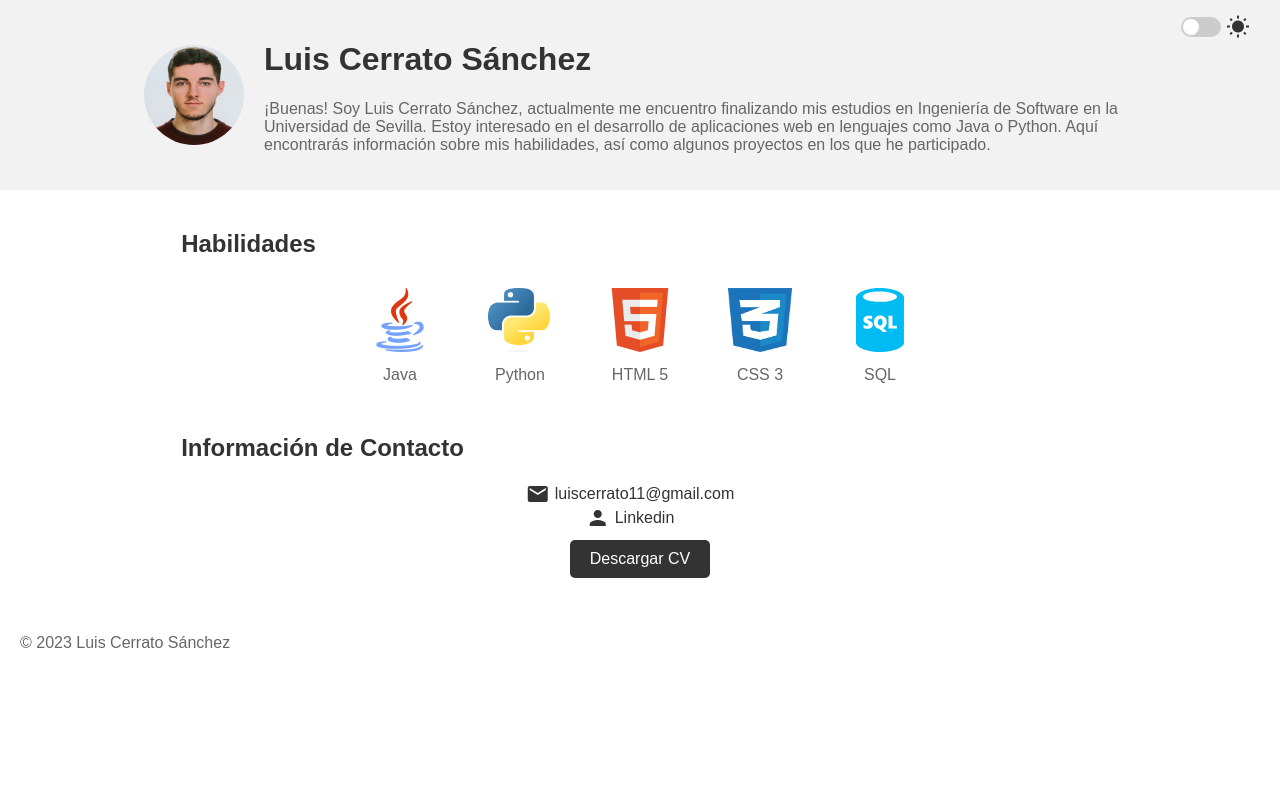
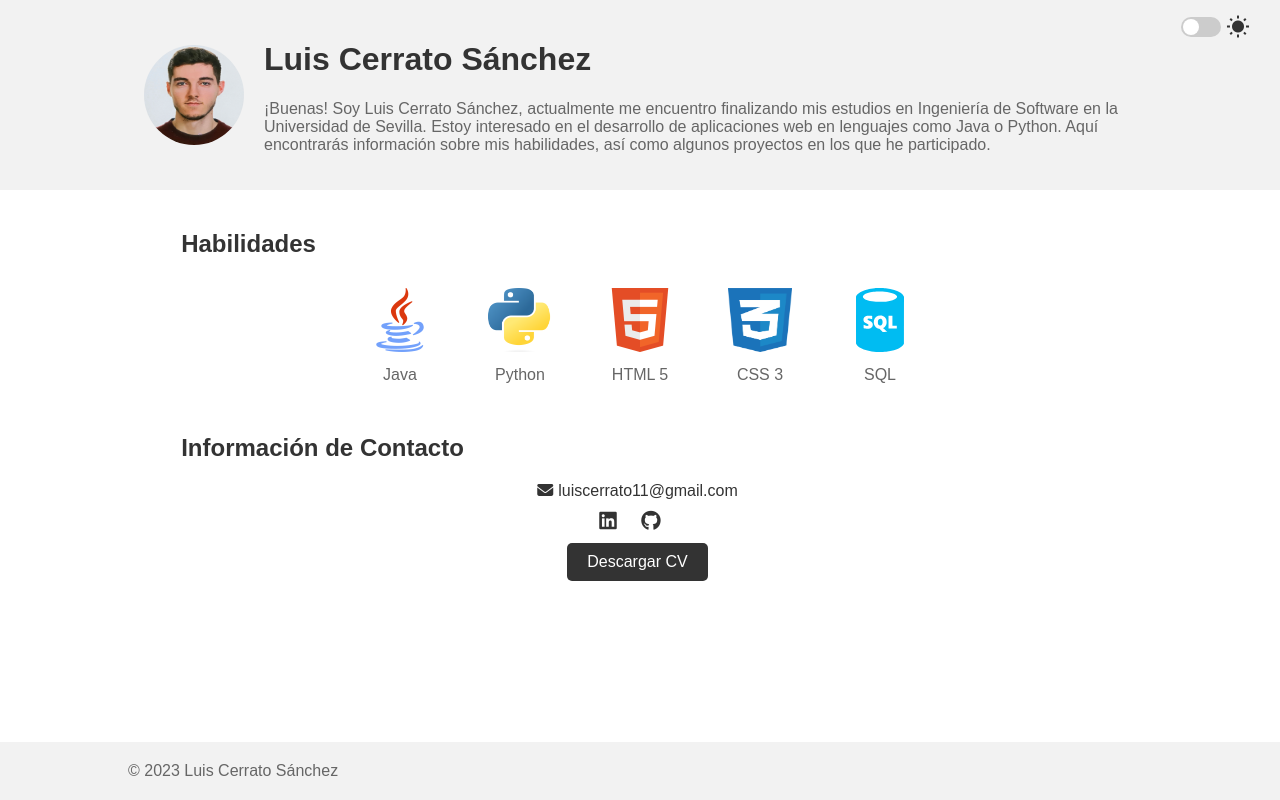
Before and after one commit to luicersan/portfolio, a plain HTML site: page index.html in a window 1280 px wide. Drawn offline with Linux system fonts and the light colour scheme.

Commit message:
fixed style of contact info

```diff
--- a/index.html
+++ b/index.html
@@ -8,7 +8,8 @@
   <link rel="stylesheet" href="styles.css">
   <link href="https://fonts.googleapis.com/icon?family=Material+Icons" rel="stylesheet">
   <link rel="icon" href="icons/person.png" type="image/png">
-
+  <link rel="stylesheet" href="https://cdnjs.cloudflare.com/ajax/libs/font-awesome/5.15.3/css/all.min.css" integrity="sha512-ZK+VcPe3UQK8k/v5Bu7lHCv1KNj51Kc/Ch4nVHjIbgbmGnQDYVW7bT8x5AlOnkG/9Hmr88HhUKBRAsAVBUL7iw==" crossorigin="anonymous" referrerpolicy="no-referrer" />
+  <script src="https://kit.fontawesome.com/9b3f260e8b.js" crossorigin="anonymous"></script>
 </head>
 
 <body>
@@ -63,27 +64,16 @@
     <section id="contacto">
       <h2>Información de Contacto</h2>
       <div class="contacto-container">
-        <div class="contacto-item">
-          <a href="mailto:info@example.com">
-            <i class="material-icons">email</i>
-            <span>luiscerrato11@gmail.com</span>
-          </a>
-        </div>
-        <div class="contacto-item">
-          <a href="https://linkedin.com/in/tu_perfil" target="_blank">
-            <i class="material-icons">person</i>
-            <span>Linkedin</span>
-          </a>
+        <a href="luicerrato11@gmail.com"><i class="fas fa-envelope"></i>luiscerrato11@gmail.com</a>
+        <div class="social-icons">
+          <a href="https://www.linkedin.com/in/luis-cerrato-s%C3%A1nchez/" target="_blank"><i class="fab fa-linkedin"></i></a>
+          <a href="https://github.com/luicersan" target="_blank"><i class="fab fa-github"></i></a>
         </div>
         <a href="icons/CV-Luis Cerrato.pdf" download class="btn">Descargar CV</a>
-
-        <!-- Agrega más elementos de contacto si es necesario -->
       </div>
+    </section>
 
 
-    </section>
-
-    <!-- Agrega más secciones para mostrar tus proyectos, experiencia, etc. -->
   </main>
 
   <footer>
--- a/styles.css
+++ b/styles.css
@@ -1,17 +1,13 @@
-/* Estilos generales */
 body {
   font-family: Arial, sans-serif;
   margin: 0;
   padding: 0;
 }
 
-header,
-main,
-footer {
+main {
   padding: 20px;
 }
 
-/* Estilos generales */
 html {
   font-family: Arial, sans-serif;
   margin: 0;
@@ -27,6 +23,21 @@ header {
   color: #333;
 }
 
+footer {
+  position: fixed;
+  left: 0;
+  bottom: 0;
+  width: 100%;
+  background-color: #f2f2f2;
+  color: #333;
+  text-align: left;
+}
+
+footer p {
+  margin: 20px;
+  margin-left: 10%;
+}
+
 .profile {
   margin-left: 10%;
   margin-right: 10%;
@@ -37,16 +48,17 @@ h2 {
   margin-left: 13%;
 }
 
+/*Estilos para el modo noche*/
 .modo-noche {
   background-color: #121212;
-  color: #fff;
 }
 
 .modo-noche * {
   color: #ffffffc2;
 }
 
-.modo-noche header {
+.modo-noche header,
+.modo-noche footer {
   background-color: #444;
 }
 
@@ -54,11 +66,8 @@ h2 {
   display: flex;
   align-items: center;
   position: absolute;
-  /* Cambia a posición absoluta */
   top: 15px;
-  /* Ajusta la posición vertical según tu preferencia */
   right: 30px;
-  /* Ajusta la posición horizontal según tu preferencia */
   background-color: transparent;
 }
 
@@ -186,40 +195,23 @@ ul {
   color: #666;
 }
 
-/* Estilos específicosf para el header */
 header {
   background-color: #f2f2f2;
 }
 
-/* Estilos específicos para las habilidades */
+/* Estilos para la sección de habilidades */
 #habilidades ul {
   list-style: none;
   padding: 0;
   display: flex;
   justify-content: center;
   flex-wrap: wrap;
-  /* Responsiveness */
-}
-
-#contacto li {
-  text-align: center;
-  margin: 10px;
-  flex-basis: 100px;
 }
 
 #habilidades img {
   width: 64px;
   height: 64px;
   margin-bottom: 10px;
-}
-
-#habilidades ul {
-  list-style: none;
-  padding: 0;
-  display: flex;
-  justify-content: center;
-  flex-wrap: wrap;
-  /* Responsiveness */
 }
 
 #habilidades li {
@@ -232,17 +224,21 @@ header {
   display: inline-block;
   padding: 10px 20px;
   background-color: #333;
-  color: #fff;
+  color: #fff !important;
   text-decoration: none;
   border-radius: 5px;
   border: none;
   transition: background-color 0.3s ease;
+  margin-top: 10px;
+  transition: 0.5s;
 }
 
 .btn:hover {
   background-color: #008080;
+  transform: translateY(-5px);
 }
 
+/* Estilos para la sección de contacto */
 #contacto {
   margin-top: 40px;
 }
@@ -253,6 +249,28 @@ header {
   justify-content: center;
   align-items: center;
   flex-wrap: wrap;
+}
+
+.contacto-container i {
+  margin-right: 5px
+}
+
+.contacto-container a {
+  margin-right: 5px;
+  text-decoration: none;
+  color: #333;
+  transition: 0.5s;
+}
+
+.contacto-container a:hover {
+  color: #008080 !important;
+  transform: translateY(-5px);
+}
+
+.modo-noche .contacto-container a {
+  text-decoration: none;
+  color: #ffffffc2;
+  transition: 0.5s;
 }
 
 .contacto-item {
@@ -266,10 +284,6 @@ header {
   color: #333;
 }
 
-.btn {
-  margin-top: 10px;
-}
-
 .contacto-item a i {
   font-size: 24px;
   margin-right: 5px;
@@ -280,5 +294,24 @@ header {
 }
 
 .contacto-item a:hover {
-  color: #666;
+  color: #008080;
 }
+
+.modo-noche #contacto i:hover {
+  color: #008080;
+}
+
+.social-icons a {
+  text-decoration: none;
+  font-size: 20px;
+  margin-right: 15px;
+  margin-top: 10px;
+  color: #333;
+  display: inline-block;
+  transition: 0.5s;
+}
+
+.social-icons a:hover {
+  color: #008080;
+  transform: translateY(-5px);
+}
```
